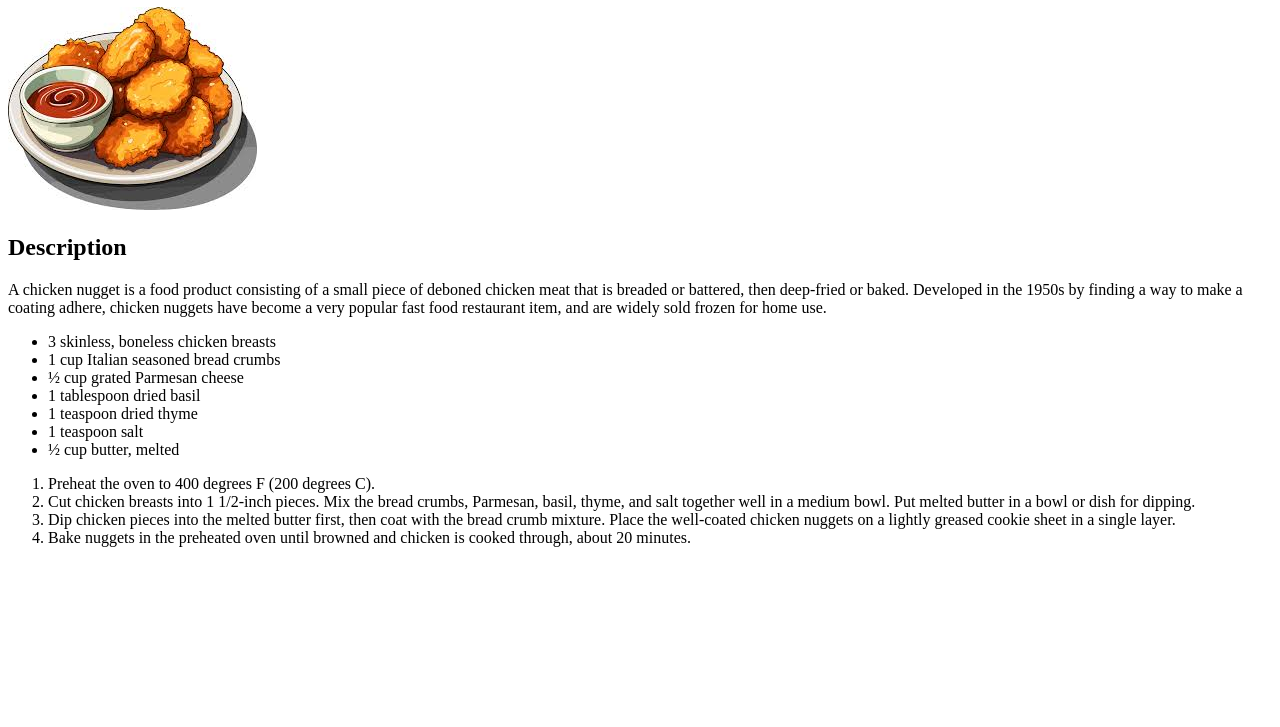
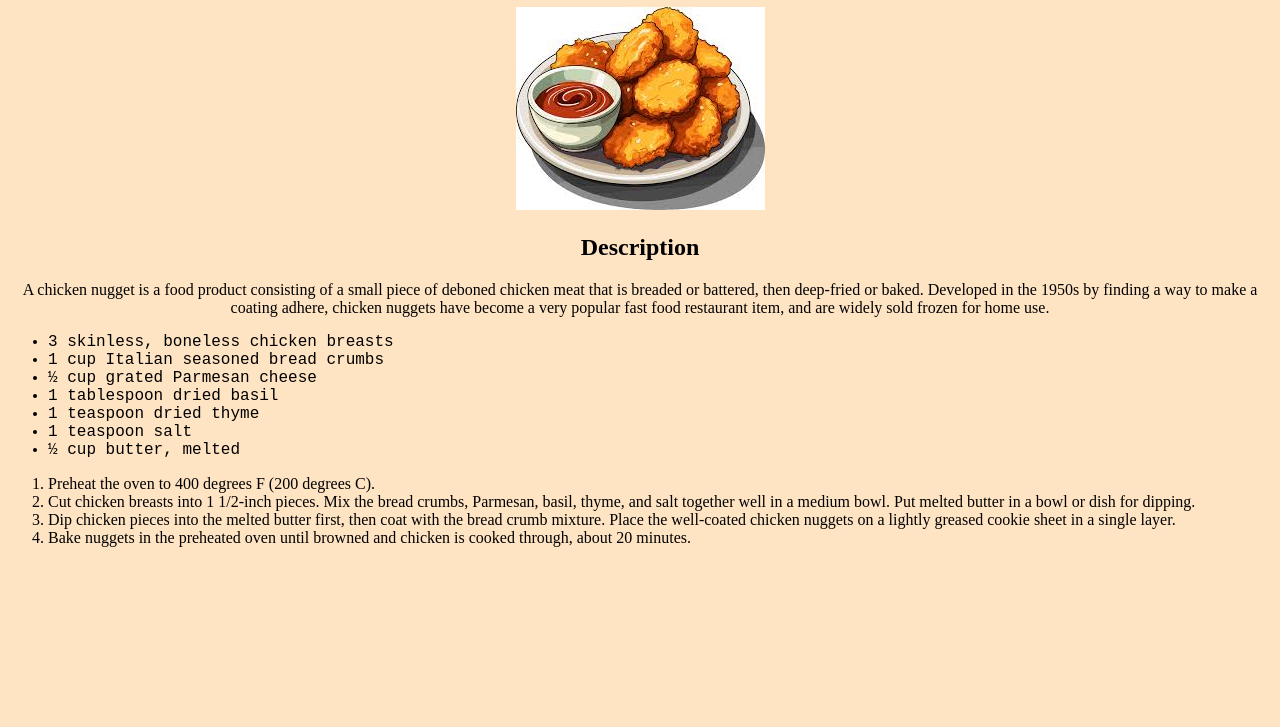
Before and after one commit to 54MU31M00R3/odin-recipes, a plain HTML site: page recipes/nuggets.html in a window 1280 px wide. Shown: the part 73-800 px from the top of the page. Drawn offline with Linux system fonts and the light colour scheme.

Commit message:
Apply css stylesheet to all html pages

```diff
--- a/recipes/nuggets.html
+++ b/recipes/nuggets.html
@@ -2,6 +2,7 @@
 <html lang="en">
     <head>
         <meta charset="UTF-8">
+        <link rel="stylesheet" href="../styles.css">
     </head>
     <body>
         <h1>Nuggets</h1>
--- /dev/null
+++ b/styles.css
@@ -0,0 +1,11 @@
+* {
+    color: black;
+    background-color: bisque;
+    text-align: center;
+}
+ul{
+    font-family: 'Courier New', Courier, monospace;
+}
+li {
+    text-align: left;
+}
```
Also changed, not shown: index.html (+1 -0 lines), recipes/pizza.html (+1 -0 lines), recipes/sushi.html (+1 -0 lines).
